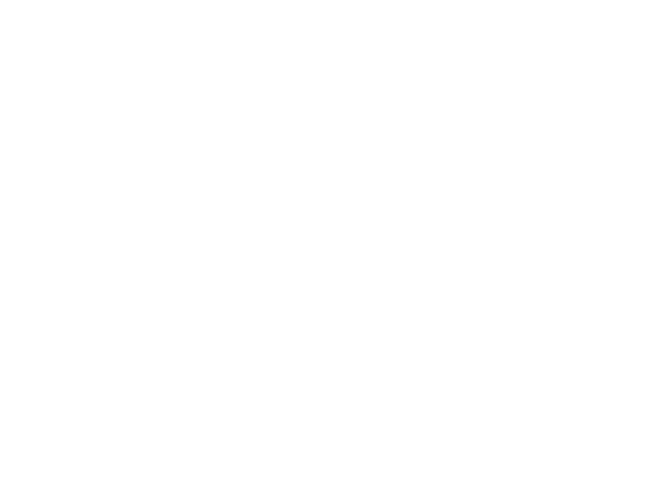
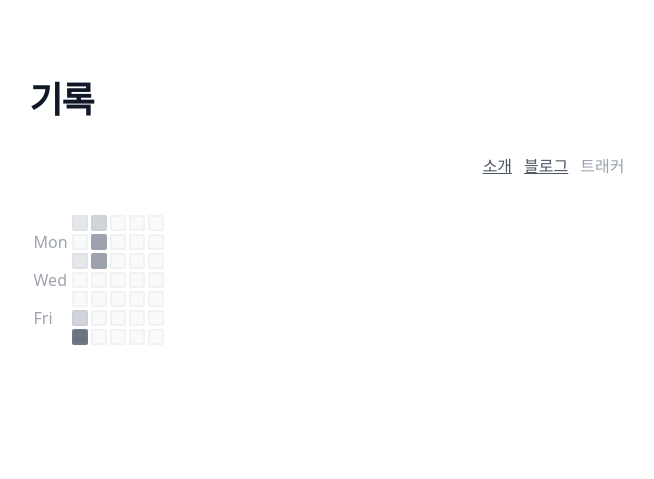
Before and after one commit to sanggggg/me-src, a Gatsby site: page /tracker in a window 1280 px wide. Before the commit this address had no page. Shown: the whole page, without its empty margins (313-967 px from the left). Built offline with nearby package versions, Linux system fonts and the light colour scheme; Gatsby itself is replaced by a stand-in of ours; some packages are replaced by stand-ins of ours.

Commit message:
add tracker

```diff
--- a/src/components/layout.tsx
+++ b/src/components/layout.tsx
@@ -7,7 +7,7 @@
   return (
     <article className="container prose prose-sm md:prose dark:prose-dark">
       <SEO isArticle={isArticle ?? false} title={pageTitle} />
-      <h1>{pageTitle}</h1>
+      <h1 style={{ fontWeight: 700 }}>{pageTitle}</h1>
       {children}
     </article>
   );
--- a/src/components/navigation.tsx
+++ b/src/components/navigation.tsx
@@ -27,6 +27,7 @@
 export const PAGES = [
   { path: "/", name: "소개" },
   { path: "/blog", name: "블로그" },
+  { path: "/tracker", name: "트래커" },
 ];
 
 export default Navigation;
--- /dev/null
+++ b/src/components/tracker/day.tsx
@@ -0,0 +1,36 @@
+import React from "react";
+
+interface DayProps {
+  intensity: number;
+  onMouseOver?: (e: React.MouseEvent<HTMLTableDataCellElement>) => void;
+  onMouseOut?: (e: React.MouseEvent<HTMLTableDataCellElement>) => void;
+  onClick?: (e: React.MouseEvent<HTMLTableDataCellElement>) => void;
+  state?: "selected" | "unselected" | "neutral";
+  description?: string;
+}
+
+export default function Day({
+  intensity,
+  onMouseOver,
+  onMouseOut,
+  onClick,
+  state,
+  description,
+}: DayProps) {
+  const className = `activity-monitor intensity-${intensity} ${state ?? ""}`;
+  return (
+    <td className="tooltip" style={{ padding: 0 }}>
+      <span
+        className={className}
+        onMouseOver={onMouseOver}
+        onMouseOut={onMouseOut}
+        onClick={onClick}
+      />
+      {description && (
+        <span className="bg-red-600 padding-4px mt-10 tooltiptext">
+          {description}
+        </span>
+      )}
+    </td>
+  );
+}
--- /dev/null
+++ b/src/components/tracker/tracker.tsx
@@ -0,0 +1,239 @@
+import React from "react";
+import Day from "./day";
+import { useState } from "react";
+
+interface Tag {
+  name: string;
+  content?: string;
+}
+
+interface DailyData {
+  day: Date;
+  description?: string;
+  intensity: number;
+  tags: Tag[];
+}
+
+const rawData: { day: Date; tags: Tag[] }[] = [
+  {
+    day: new Date("2021-01-01"),
+    tags: [{ name: "A" }, { name: "A" }, { name: "A" }],
+  },
+  {
+    day: new Date("2021-01-02"),
+    tags: [
+      { name: "A" },
+      { name: "B" },
+      { name: "A" },
+      { name: "D" },
+      { name: "A" },
+      { name: "C" },
+      { name: "A" },
+      { name: "A" },
+      { name: "A" },
+    ],
+  },
+  {
+    day: new Date("2021-01-03"),
+    tags: [{ name: "D" }],
+  },
+  { day: new Date("2021-01-04"), tags: [] },
+  { day: new Date("2021-01-05"), tags: [{ name: "A" }] },
+  { day: new Date("2021-01-06"), tags: [] },
+  { day: new Date("2021-01-07"), tags: [] },
+  {
+    day: new Date("2021-01-08"),
+    tags: [{ name: "C" }, { name: "A" }],
+  },
+  {
+    day: new Date("2021-01-09"),
+    tags: [
+      { name: "A" },
+      { name: "A" },
+      { name: "B" },
+      { name: "A" },
+      { name: "A" },
+      { name: "B" },
+    ],
+  },
+  { day: new Date("2021-01-10"), tags: [{ name: "A" }, { name: "A" }] },
+  {
+    day: new Date("2021-01-11"),
+    tags: [{ name: "A" }, { name: "B" }, { name: "A" }, { name: "A" }],
+  },
+  {
+    day: new Date("2021-01-12"),
+    tags: [{ name: "A" }, { name: "A" }, { name: "A" }, { name: "C" }],
+  },
+];
+
+export default function Main() {
+  const start = new Date("2021-01-03");
+  const end = new Date("2021-01-31");
+  const modifiedData = transposeArray(modifyRawData(start, end, rawData));
+  const [hoveredData, setHoveredData] = useState<DailyData | undefined>(
+    undefined
+  );
+  const [selectedData, setSelectedData] = useState<DailyData | undefined>(
+    undefined
+  );
+
+  return (
+    <>
+      <table
+        className="not-prose"
+        style={{
+          width: 0,
+          borderSpacing: "3px",
+          borderCollapse: "separate",
+        }}
+      >
+        <tbody>
+          {modifiedData.map((dayOfWeekDatas) => (
+            <tr key={dayOfWeekDatas[0].day.getTime()}>
+              <td className="day-indicator">
+                <span>{dayNumberToStr(dayOfWeekDatas[0].day.getDay())}</span>
+              </td>
+              {dayOfWeekDatas.map((day) => (
+                <Day
+                  onClick={() => {
+                    if (selectedData?.day.getTime() === day.day.getTime()) {
+                      setSelectedData(undefined);
+                    } else {
+                      setSelectedData(day);
+                    }
+                  }}
+                  onMouseOver={() => {
+                    setHoveredData(day);
+                  }}
+                  onMouseOut={() => {
+                    setHoveredData(undefined);
+                  }}
+                  key={day.day.getTime()}
+                  description={day.description}
+                  intensity={day.intensity}
+                  state={
+                    selectedData === undefined
+                      ? "neutral"
+                      : day.day.getTime() === selectedData.day.getTime()
+                      ? "selected"
+                      : "unselected"
+                  }
+                />
+              ))}
+            </tr>
+          ))}
+        </tbody>
+      </table>
+      {selectedData !== undefined && (
+        <>
+          <p>On {`${selectedData?.day.toUTCString()}`}</p>
+          <ul>
+            {selectedData?.tags?.map((tag) => (
+              <li>
+                {tag.content ?? "한 일 상세  "}
+                <span key={tag.name} className="meta">
+                  <a className="tag">{tag.name}</a>
+                </span>
+              </li>
+            ))}
+          </ul>
+        </>
+      )}
+    </>
+  );
+}
+
+function getWeekOfYear(day: Date): number {
+  const firstDayOfYear = new Date(day.getFullYear(), 0, 1);
+  const pastDaysOfYear = (day.getTime() - firstDayOfYear.getTime()) / 86400000;
+  return Math.ceil((pastDaysOfYear + firstDayOfYear.getDay() + 1) / 7);
+}
+
+function modifyRawData(
+  startDay: Date,
+  endDay: Date,
+  rawData: { day: Date; tags: Tag[] }[],
+  tagFilter: (tag: Tag) => boolean = () => true
+): DailyData[][] {
+  const maxTagCountInPeriod = rawData.reduce((max, data) => {
+    if (
+      data.day.getTime() < startDay.getTime() ||
+      data.day.getTime() > endDay.getTime()
+    )
+      return max;
+    else return Math.max(max, data.tags.filter(tagFilter).length);
+  }, 0);
+
+  const modifiedData: DailyData[][] = [];
+  const startWeek = getWeekOfYear(startDay);
+  const endWeek = getWeekOfYear(endDay);
+  for (let week = 0; week <= endWeek - startWeek; week++) {
+    const weekData: DailyData[] = [];
+    for (let day = 0; day < 7; day++) {
+      const targetDay = new Date(
+        startDay.getTime() + 86400000 * (week * 7 + day)
+      );
+      const targetData = rawData.find(
+        (data) => data.day.getTime() === targetDay.getTime()
+      );
+      if (targetData !== undefined && targetData.tags.length > 0) {
+        const description = `has ${targetData.tags.length} actions`;
+        const tagCount = targetData.tags.filter(tagFilter).length;
+        const intensity =
+          Math.ceil(((tagCount - 1) * 3) / maxTagCountInPeriod) + 1;
+        weekData.push({
+          description,
+          intensity,
+          day: targetDay,
+          tags: targetData.tags,
+        });
+      } else {
+        weekData.push({ intensity: 0, day: targetDay, tags: [] });
+      }
+    }
+    modifiedData.push(weekData);
+  }
+  return modifiedData;
+}
+
+function transposeArray<T>(array: T[][]): T[][] {
+  // Calculate the number of rows and columns.
+  const numRows = array.length;
+  const numCols = array[0].length;
+
+  // Create a new array with the transposed dimensions.
+  const transposedArray: T[][] = new Array(numCols);
+  for (let i = 0; i < numCols; i++) {
+    transposedArray[i] = new Array(numRows);
+  }
+
+  // Copy values from the original array to the transposed array.
+  for (let i = 0; i < numRows; i++) {
+    for (let j = 0; j < numCols; j++) {
+      transposedArray[j][i] = array[i][j];
+    }
+  }
+
+  return transposedArray;
+}
+
+function dayNumberToStr(dayNumber: number): string {
+  switch (dayNumber) {
+    case 0:
+      return "";
+    case 1:
+      return "Mon";
+    case 2:
+      return "";
+    case 3:
+      return "Wed";
+    case 4:
+      return "";
+    case 5:
+      return "Fri";
+    case 6:
+      return "";
+  }
+  return "";
+}
--- a/src/css/global.css
+++ b/src/css/global.css
@@ -86,3 +86,58 @@
   font-weight: 500;
   color: unset;
 }
+
+.tooltip .tooltiptext {
+  @apply mt-1 bg-gray-600 text-gray-50 p-1 rounded-md;
+  visibility: hidden; /* 이벤트가 없으면 툴팁 영역을 숨김 */
+  text-align: center;
+  border-radius: 6px;
+  position: absolute; /* 절대 위치를 사용 */
+  z-index: 1;
+}
+
+.tooltip:hover .tooltiptext {
+  visibility: visible; /* hover 이벤트 발생시 영역을 보여줌 */
+}
+
+.activity-monitor {
+  display: block;
+  @apply w-4 h-4 rounded-sm;
+}
+
+.activity-monitor.selected {
+  @apply border-2 border-gray-400 border-opacity-20;
+}
+
+.activity-monitor.neutral {
+  @apply border-2 border-gray-400 border-opacity-10;
+}
+
+.activity-monitor.unselected {
+  @apply opacity-50;
+}
+
+.activity-monitor.intensity-0 {
+  @apply bg-gray-50;
+}
+
+.activity-monitor.intensity-1 {
+  @apply bg-gray-200;
+}
+
+.activity-monitor.intensity-2 {
+  @apply bg-gray-300;
+}
+
+.activity-monitor.intensity-3 {
+  @apply bg-gray-400;
+}
+
+.activity-monitor.intensity-4 {
+  @apply bg-gray-500;
+}
+
+.day-indicator {
+  line-height: 0;
+  @apply text-gray-400;
+}
--- /dev/null
+++ b/src/pages/tracker/index.tsx
@@ -0,0 +1,15 @@
+import React from "react";
+import Layout from "../../components/layout";
+import Navigation from "../../components/navigation";
+import Main from "../../components/tracker/tracker";
+
+const Tracker: React.FC<{}> = () => {
+  return (
+    <Layout pageTitle="기록">
+      <Navigation activePagePath="/tracker" />
+      <Main />
+    </Layout>
+  );
+};
+
+export default Tracker;
```
